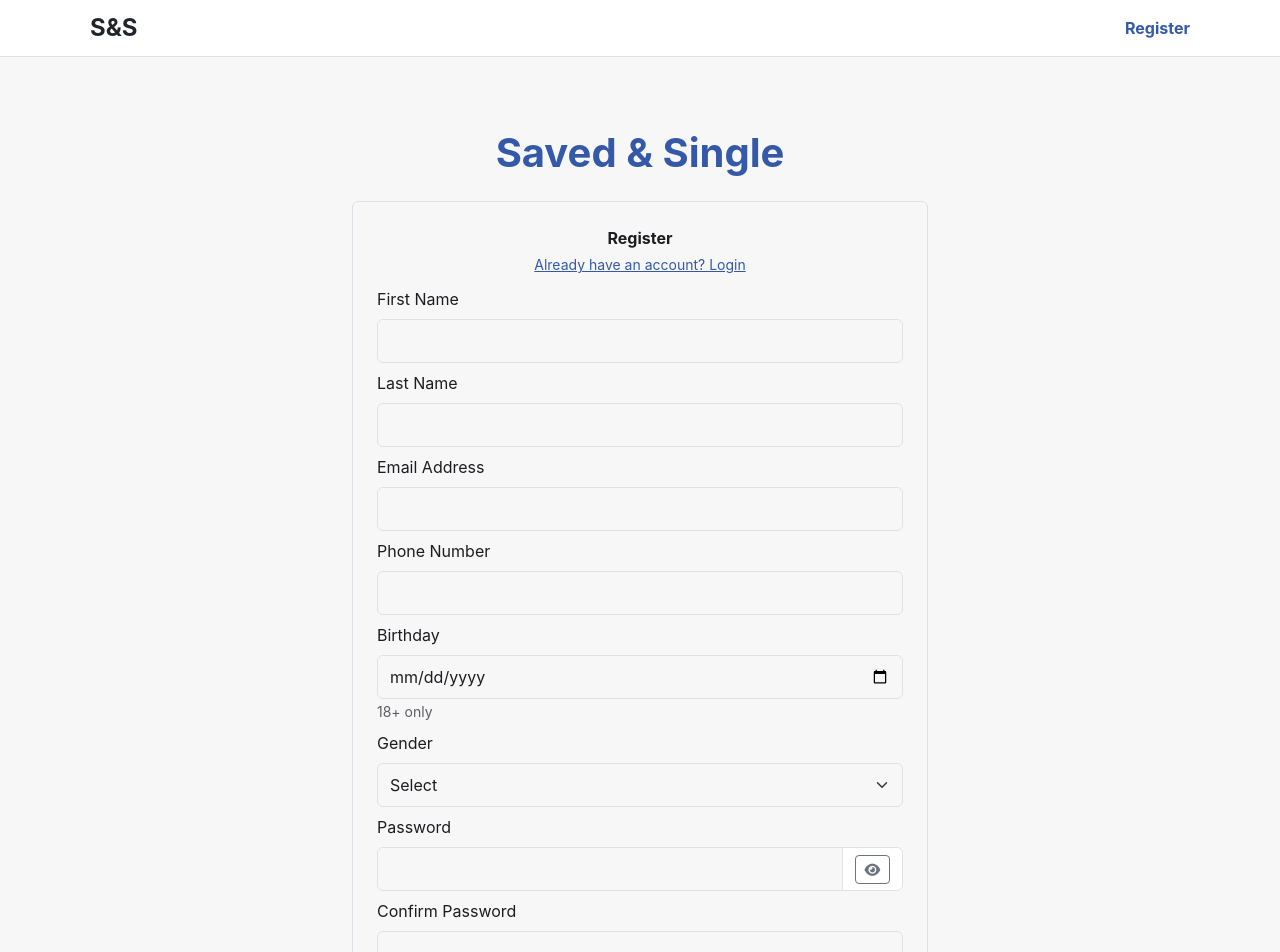
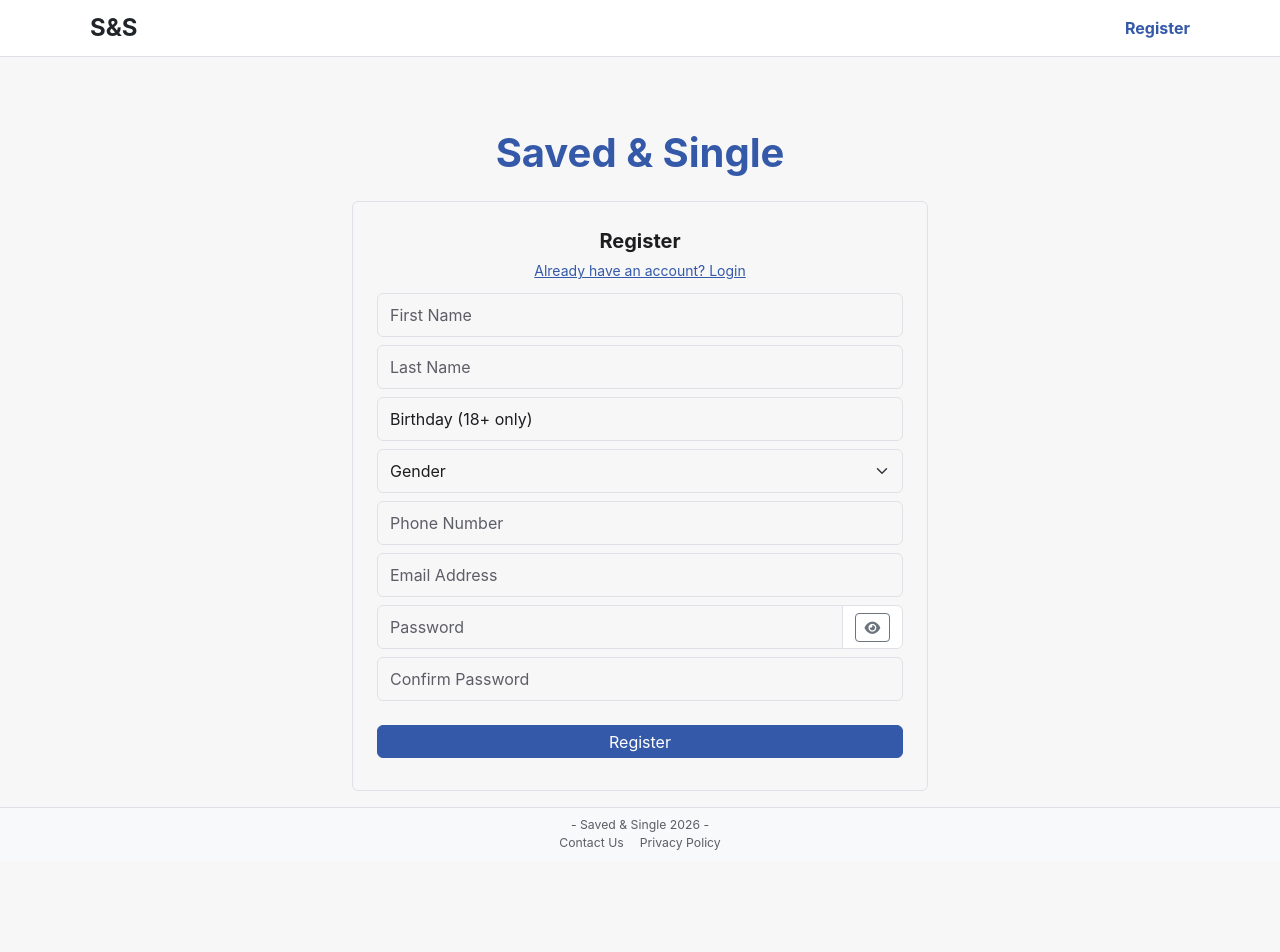
Before and after one commit to david-lytikainen/sas-ui, a React (Create React App) app in the folder client/: page /register in a window 1280 px wide. Shown: the top 952 px of the page. After the commit the page ends 861 px from the top, so only its background shows below. Built offline with nearby package versions, Linux system fonts and the light colour scheme.

Commit message:
bday picker, profile page tweaks, Register placeholders, fix terrible modal spacing

```diff
--- a/client/src/components/auth/Login.tsx
+++ b/client/src/components/auth/Login.tsx
@@ -49,14 +49,14 @@ const Login = () => {
     <div className="mt-5 mb-3 container content-narrow">
       <h1 className="text-center mb-4 fw-bold text-primary">Saved & Single</h1>
       <div className="p-3 p-sm-4 rounded border">
-        <p className="text-center fw-bold mb-0">Login</p>
+        <p className="text-center fw-bold fs-5 mb-0">Login</p>
         {error && (
           <div hidden={!error}>
             <div role="alert" className="w-100 mb-2 py-1 alert alert-danger"> {error} </div>
           </div>
         )}
         <form onSubmit={handleSubmit}>
-          <button type="button" onClick={() => navigate('/register')} className="btn btn-link btn-sm w-100"> Don't have an account? Register </button>
+          <button type="button" onClick={() => navigate('/register')} className="btn btn-link btn-sm w-100">Don't have an account? Register</button>
           <div className="my-2 w-100">
             <label className="d-block">
               <span className="form-label d-block">{'Email Address'}</span>
--- a/client/src/components/auth/Register.tsx
+++ b/client/src/components/auth/Register.tsx
@@ -2,8 +2,9 @@ import React, { useState } from 'react';
 import { useNavigate } from 'react-router-dom';
 import { useAuth } from '../../context/AuthContext';
 import { useSplash } from '../../context/SplashContext';
-import { formatDateOnly, parseDateOnly } from '../../utils/date';
+import { parseDateOnly } from '../../utils/date';
 import { formatPhone, normalizePhone } from '../../utils/phone';
+import BirthdayPicker from '../common/BirthdayPicker';
 
 const Register = () => {
   const navigate = useNavigate();
@@ -111,74 +112,33 @@ const Register = () => {
     <div className="mt-5 mb-3 container content-narrow">
       <h1 className="text-center mb-4 fw-bold text-primary">Saved & Single</h1>
       <div className="p-3 p-sm-3 p-md-4 rounded border">
-        <p className="text-center fw-bold mb-0">Register</p>
-        {error && (
-          <div role="alert" className="mb-2 py-1 alert alert-danger"> {error} </div>
-        )}
+        <p className="text-center fw-bold fs-5 mb-0">Register</p>
         <form onSubmit={handleSubmit}>
           <button type="button" onClick={() => navigate('/login')} className="btn btn-link btn-sm w-100"> Already have an account? Login </button>
-          <div className="my-2 w-100">
-            <label className="d-block">
-              <span className="form-label d-block">{'First Name'}</span>
-              <input className="form-control" name="first_name" value={formData.first_name} onChange={handleTextChange} required />
-            </label>
+          <input className="form-control mt-2" placeholder='First Name' name="first_name" value={formData.first_name} onChange={handleTextChange} required />
+          <input className="form-control my-2" placeholder='Last Name' name="last_name" value={formData.last_name} onChange={handleTextChange} required />
+          <BirthdayPicker value={formData.birthday} minAge={18} startingYear={2000} onChange={(birthday) => setFormData((prev) => ({ ...prev, birthday }))} />
+          <select className="form-select mt-2" required id="gender-select" name="gender" value={formData.gender} onChange={handleSelectChange}>
+            <option value="" disabled>Gender</option>
+            <option value="Male">Male</option>
+            <option value="Female">Female</option>
+          </select>
+          <input className="form-control mt-2" placeholder='Phone Number' name="phone" value={formattedPhone} onChange={handleTextChange} required type="tel" inputMode="numeric" maxLength={14} pattern={'\\(\\d{3}\\)-\\d{3}-\\d{4}'} />
+          <input className="form-control mt-2" placeholder='Email Address' name="email" type="email" value={formData.email} onChange={handleTextChange} required />
+          <div className="input-group mt-2">
+            <input className="form-control" placeholder='Password' name="password" type={showPassword ? 'text' : 'password'} value={formData.password} onChange={handleTextChange} required />
+              <span className="input-group-text">
+                <button type="button" onClick={() => setShowPassword((prev) => !prev)} className="btn btn-outline-secondary btn-sm" >
+                  {showPassword ? (<i className="fa-solid fa-eye-slash" />) : (<i className="fa-solid fa-eye" />)}
+                </button>
+              </span>
           </div>
           <div className="my-2 w-100">
-            <label className="d-block">
-              <span className="form-label d-block">{'Last Name'}</span>
-              <input className="form-control" name="last_name" value={formData.last_name} onChange={handleTextChange} required />
-            </label>
+            <input className="form-control" placeholder='Confirm Password' name="confirmPassword" type={showPassword ? 'text' : 'password'} value={formData.confirmPassword} onChange={handleTextChange} required />
           </div>
-          <div className="my-2 w-100">
-            <label className="d-block">
-              <span className="form-label d-block">{'Email Address'}</span>
-              <input className="form-control" name="email" type="email" value={formData.email} onChange={handleTextChange} required />
-            </label>
-          </div>
-          <div className="my-2 w-100">
-            <label className="d-block">
-              <span className="form-label d-block">{'Phone Number'}</span>
-              <input className="form-control" name="phone" value={formattedPhone} onChange={handleTextChange} required type="tel" inputMode="numeric" maxLength={14} pattern={'\\(\\d{3}\\)-\\d{3}-\\d{4}'} />
-            </label>
-          </div>
-          <label className="d-block my-2">
-            <span className="form-label d-block">Birthday</span>
-            <input className="form-control" type="date" required max={formatDateOnly(new Date())} value={formData.birthday} onChange={(e) => setFormData((prev) => ({ ...prev, birthday: e.target.value }))} />
-            <small className="form-text">18+ only</small>
-          </label>
-          <div className="my-2 w-100">
-            <label htmlFor="gender-select" id="gender-select-label" className="form-label"> Gender </label>
-            <select required id="gender-select" name="gender" value={formData.gender} onChange={handleSelectChange} className="form-select">
-              <option value="" disabled> Select </option>
-              <option value="Male">Male</option>
-              <option value="Female">Female</option>
-            </select>
-          </div>
-          <div className="my-2 w-100">
-            <label className="d-block">
-              <span className="form-label d-block">{'Password'}</span>
-              <span className="input-group">
-                <input className="form-control" name="password" type={showPassword ? 'text' : 'password'} value={formData.password} onChange={handleTextChange} required />
-                {
-                  <span className="input-group-text">
-                    <button type="button" aria-label="Show or hide password" onClick={() => setShowPassword((prev) => !prev)} className="btn btn-outline-secondary btn-sm" >
-                      {showPassword ? (
-                        <i className="fa-solid fa-eye-slash" aria-hidden="true" />
-                      ) : (
-                        <i className="fa-solid fa-eye" aria-hidden="true" />
-                      )}
-                    </button>
-                  </span>
-                }
-              </span>
-            </label>
-          </div>
-          <div className="my-2 w-100">
-            <label className="d-block">
-              <span className="form-label d-block">{'Confirm Password'}</span>
-              <input className="form-control" name="confirmPassword" type={showPassword ? 'text' : 'password'} value={formData.confirmPassword} onChange={handleTextChange} required />
-            </label>
-          </div>
+          {error && (
+            <div role="alert" className="mb-2 py-1 alert alert-danger"> {error} </div>
+          )}
           <button type="submit" disabled={loading} className="mt-3 mb-2 btn btn-primary w-100"> {loading ? 'Working...' : 'Register'} </button>
         </form>
       </div>
--- /dev/null
+++ b/client/src/components/common/BirthdayPicker.tsx
@@ -0,0 +1,66 @@
+import { useEffect, useMemo, useRef, useState } from 'react';
+import { formatDateOnly, parseDateOnly } from '../../utils/date';
+import Modal from './Modal';
+
+interface BirthdayPickerProps {
+  value: string;
+  onChange: (value: string) => void;
+  minAge?: number;
+  minYear?: number;
+  startingYear?: number;
+  isDateDisabled?: (date: Date) => boolean;
+}
+
+type PickerView = 'year' | 'month' | 'day';
+
+const MONTHS = Array.from({ length: 12 }, (_, month) => new Date(2000, month).toLocaleString(undefined, { month: 'short' }));
+
+const BirthdayPicker = ({ value, onChange, minAge = 18, minYear = 1930, startingYear = 2000, isDateDisabled }: BirthdayPickerProps) => {
+  const [open, setOpen] = useState(false);
+  const [view, setView] = useState<PickerView>('year');
+  const [selectedYear, setSelectedYear] = useState(startingYear);
+  const [selectedMonth, setSelectedMonth] = useState(0);
+  const initialYearRef = useRef<HTMLButtonElement>(null);
+  const maxDate = useMemo(() => { const today = new Date(); return new Date(today.getFullYear() - minAge, today.getMonth(), today.getDate()); }, [minAge]);
+  const years = useMemo(() => Array.from({ length: new Date().getFullYear() - minYear + 1 }, (_, index) => minYear + index), [minYear]);
+  const days = new Date(selectedYear, selectedMonth + 1, 0).getDate();
+  const selectedDate = parseDateOnly(value);
+
+  useEffect(() => {
+    if (open && view === 'year') initialYearRef.current?.scrollIntoView({ block: 'center' });
+  }, [open, view]);
+
+  const openPicker = () => {
+    const current = parseDateOnly(value);
+    setSelectedYear(current?.getFullYear() || startingYear);
+    setSelectedMonth(current?.getMonth() || 0);
+    setView('year');
+    setOpen(true);
+  };
+
+  const previousView = () => setView(view === 'day' ? 'month' : 'year');
+  const isDisabled = (year: number, month: number, day: number) => { const date = new Date(year, month, day); return date > maxDate || Boolean(isDateDisabled?.(date)); };
+  const isMonthDisabled = (year: number, month: number) => Array.from({ length: new Date(year, month + 1, 0).getDate() }, (_, index) => index + 1).every((day) => isDisabled(year, month, day));
+  const isYearDisabled = (year: number) => Array.from({ length: 12 }, (_, month) => month).every((month) => isMonthDisabled(year, month));
+  const optionClass = (active: boolean, disabled: boolean) => `btn w-100 ${active ? 'btn-primary' : 'btn-outline-secondary'} ${disabled ? 'opacity-25' : ''}`;
+
+  return (
+    <>
+      <button type="button" className="form-control text-start" onClick={openPicker}>{selectedDate ? selectedDate.toLocaleDateString(undefined, { year: 'numeric', month: 'long', day: 'numeric' }) : `Birthday${minAge ? ` (${minAge}+ only)` : ''}`}</button>
+      <Modal open={open} onClose={() => setOpen(false)} size="sm">
+        <div className="modal-header p-2">
+          {view !== 'year' && <button type="button" className="btn btn-link text-body p-1" onClick={previousView}><i className="fa-solid fa-arrow-left" /></button>}
+          <p className="modal-title fw-bold mb-0 flex-grow-1 text-center">Select birth {view}</p>
+          <button type="button" className="btn btn-link text-body p-1" onClick={() => setOpen(false)}><i className="fa-solid fa-xmark" /></button>
+        </div>
+        <div className="modal-body overflow-y-auto overflow-x-hidden">
+          {view === 'year' && <div className="row g-2 p-3" style={{ maxHeight: '30dvh' }}>{years.map((year) => { const disabled = isYearDisabled(year); return <div key={year} className="col-4"><button ref={year === (selectedDate?.getFullYear() || startingYear) ? initialYearRef : undefined} type="button" disabled={disabled} className={optionClass(year === selectedDate?.getFullYear(), disabled)} style={{ filter: disabled ? 'blur(0.8px)' : undefined }} onClick={() => { setSelectedYear(year); setView('month'); }}>{year}</button></div>; })}</div>}
+          {view === 'month' && <div className="row g-2 p-3">{MONTHS.map((month, index) => { const disabled = isMonthDisabled(selectedYear, index); return <div key={month} className="col-4"><button type="button" disabled={disabled} className={optionClass(index === selectedDate?.getMonth() && selectedYear === selectedDate?.getFullYear(), disabled)} style={{ filter: disabled ? 'blur(0.8px)' : undefined }} onClick={() => { setSelectedMonth(index); setView('day'); }}>{month}</button></div>; })}</div>}
+          {view === 'day' && <div className="row g-2 p-3">{Array.from({ length: days }, (_, index) => index + 1).map((day) => { const disabled = isDisabled(selectedYear, selectedMonth, day); return <div key={day} className="col-2"><button type="button" disabled={disabled} className={optionClass(day === selectedDate?.getDate() && selectedMonth === selectedDate?.getMonth() && selectedYear === selectedDate?.getFullYear(), disabled)} style={{ filter: disabled ? 'blur(0.8px)' : undefined }} onClick={() => { onChange(formatDateOnly(new Date(selectedYear, selectedMonth, day))); setOpen(false); }}>{day}</button></div>; })}</div>}
+        </div>
+      </Modal>
+    </>
+  );
+};
+
+export default BirthdayPicker;
--- a/client/src/components/landing/LandingPage.tsx
+++ b/client/src/components/landing/LandingPage.tsx
@@ -55,13 +55,13 @@ const LandingPage: React.FC = () => {
         <h1 className="h2 fw-bold text-primary">Saved & Single</h1>
         <h2 className="h4 fw-bold">{displayedText || '\u00A0'}</h2>
       </div>
-      <div className="container py-4">
+      <div className="container py-4 mb-5">
         <div className="ratio ratio-16x9 rounded overflow-hidden shadow-sm" onPointerDown={(event) => { swipeStartX.current = event.clientX; }} onPointerUp={(event) => handleSwipeEnd(event.clientX)} onPointerCancel={() => { swipeStartX.current = null; }} style={{ touchAction: 'pan-y' }}>
           {images.map((image, index) => (
             <img key={image.src} src={image.src} alt={image.alt} aria-hidden={index !== currentImageIndex} className={`object-fit-cover fade ${index === currentImageIndex ? 'show z-2' : 'z-1'}`} style={{ transitionDuration: '0.8s' }} />
           ))}
         </div>
-        <div className="d-flex justify-content-center pb-3">
+        <div className="d-flex justify-content-center">
           {images.map((_, index) => (
             <button key={index} type="button" className={`btn btn-link ${currentImageIndex === index ? 'text-primary' : 'text-body-secondary'}`} disabled={isTransitioning} onClick={() => { setCurrentImageIndex(index); setIsTransitioning(true); setTimeout(() => setIsTransitioning(false), 500); }} >
               <i className="fa-solid fa-circle fa-xs" />
@@ -69,7 +69,7 @@ const LandingPage: React.FC = () => {
           ))}
         </div>
       </div>
-      <div className="bg-body-secondary py-5 text-center border-top">
+      <div className="bg-body-secondary py-5 mb-5 text-center border-top">
         <h2 className="text-primary mb-4">Why Saved & Single?</h2>
         <p className="text-body-secondary mb-0"> Tired of endless swiping? Saved & Single hosts speed-dating events for Christian singles to connect authentically, in person. </p>
       </div>
--- a/client/src/styles/theme.css
+++ b/client/src/styles/theme.css
@@ -32,10 +32,4 @@
 .form-control, .form-select { min-height: 44px; }
 .form-check-input { width: 1.25em; height: 1.25em; }
 .form-check-input:checked { background-color: var(--bs-primary); border-color: var(--bs-primary); }
-.sas-modal { width: calc(100% - 1rem); max-width: 500px; max-height: calc(100dvh - 1rem); }
-.sas-modal.modal-sm { max-width: 400px; }
-.sas-modal.modal-lg { max-width: 800px; }
-.sas-modal.modal-xl { max-width: 1140px; }
-.sas-modal::backdrop { background: rgb(0 0 0 / 50%); }
-.sas-modal .modal-content { max-height: calc(100dvh - 1rem); }
 .splash { padding-top: 40vh; }
```
Also changed, not shown: client/src/components/common/Modal.tsx (+22 -10 lines), client/src/components/profile/ProfilePage.tsx (+15 -17 lines).
